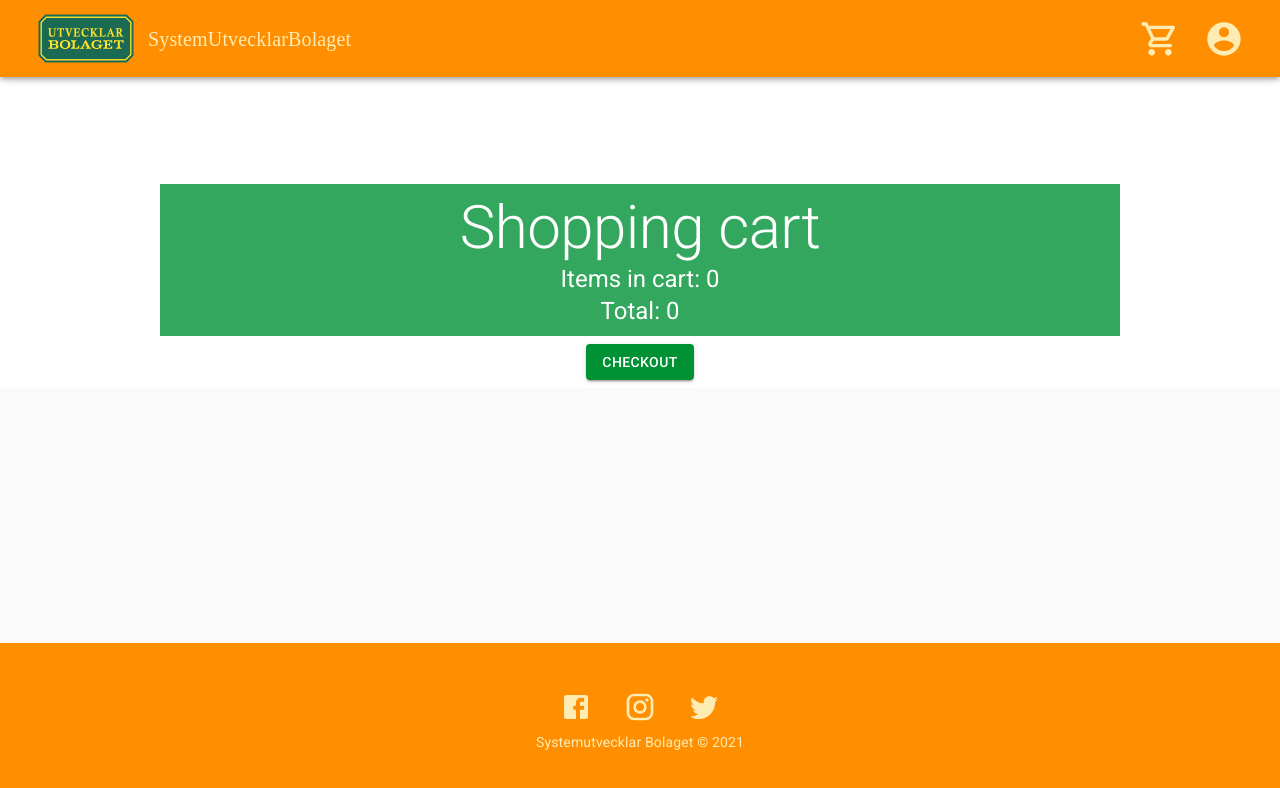
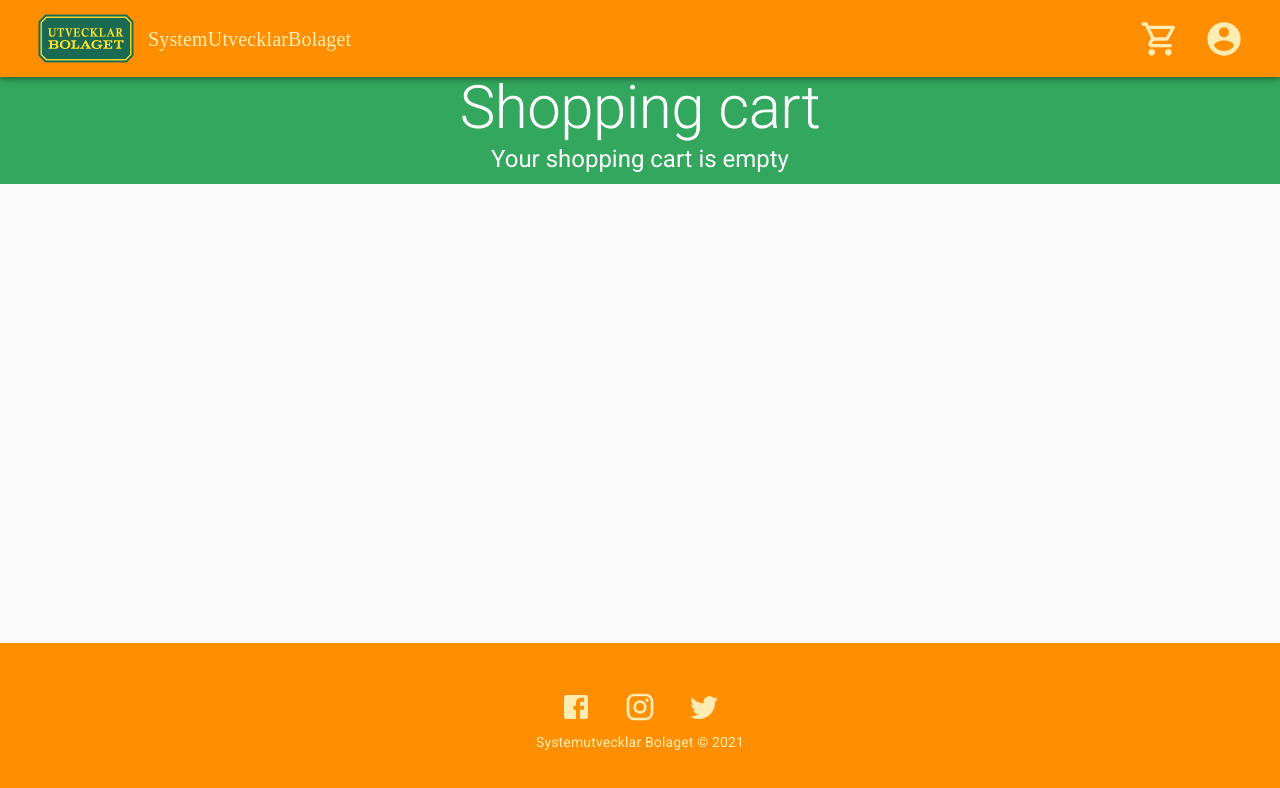
Before and after one commit to JonathanMarkert/systemutvecklarbolaget, a React (Create React App) app: page /cart in a window 1280 px wide. Shown: the top 788 px of the page. Built offline with nearby package versions, Linux system fonts and the light colour scheme.

Commit message:
Co-authored-by: Alpha-85 <Alpha-85@users.noreply.github.com>

```diff
--- a/src/pages/ShoppingCart.tsx
+++ b/src/pages/ShoppingCart.tsx
@@ -3,7 +3,7 @@ import Button from "@material-ui/core/Button";
 import Container from "@material-ui/core/Container";
 import CssBaseline from "@material-ui/core/CssBaseline";
 import { makeStyles } from "@material-ui/core/styles";
-import React, { useContext, useState } from "react";
+import React, { useContext, useEffect, useState } from "react";
 import CheckoutForm from "../components/CheckoutForm";
 import { CartContext } from "../components/context/CartContext";
 import SlipCard from "../components/SlipCard";
@@ -38,21 +38,18 @@ export default function ShoppingCart() {
     (total: number, cart) => total + cart.amount,
     0
   );
-  const [cartIsEmpty, setCartEmpty] = useState(false);
 
   return (
     <React.Fragment>
       <CssBaseline />
       <Box className={classes.background}>
-
-          <Box className={classes.welcomeToShoppingCart}
-            maxWidth="md"
-            visibility="hidden"
-            >
+        {cart.length === 0 ? (
+          <Box className={classes.welcomeToShoppingCart} maxWidth="md">
             <Typography variant="h2">Shopping cart</Typography>
             <Typography variant="h5">Your shopping cart is empty</Typography>
           </Box>
-
+        ) : (
+          <div>
             <Container className={classes.welcomeToShoppingCart} maxWidth="md">
               <Typography variant="h2">Shopping cart</Typography>
               <Typography variant="h5">Items in cart: {totalItems}</Typography>
@@ -73,6 +70,8 @@ export default function ShoppingCart() {
               </Button>
               {showForm && <CheckoutForm />}
             </Container>
+          </div>
+        )}
       </Box>
     </React.Fragment>
   );
```
Lines whose indentation alone changed are shown as unchanged.
